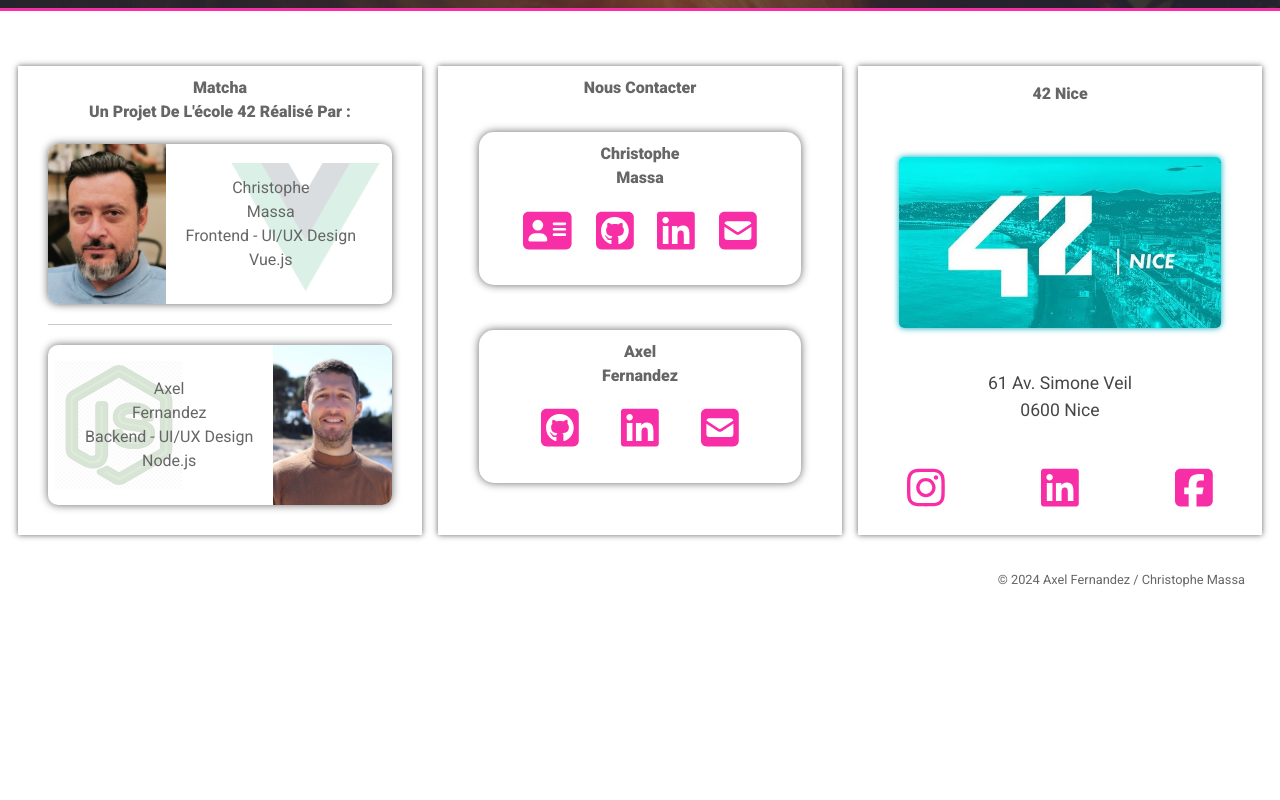
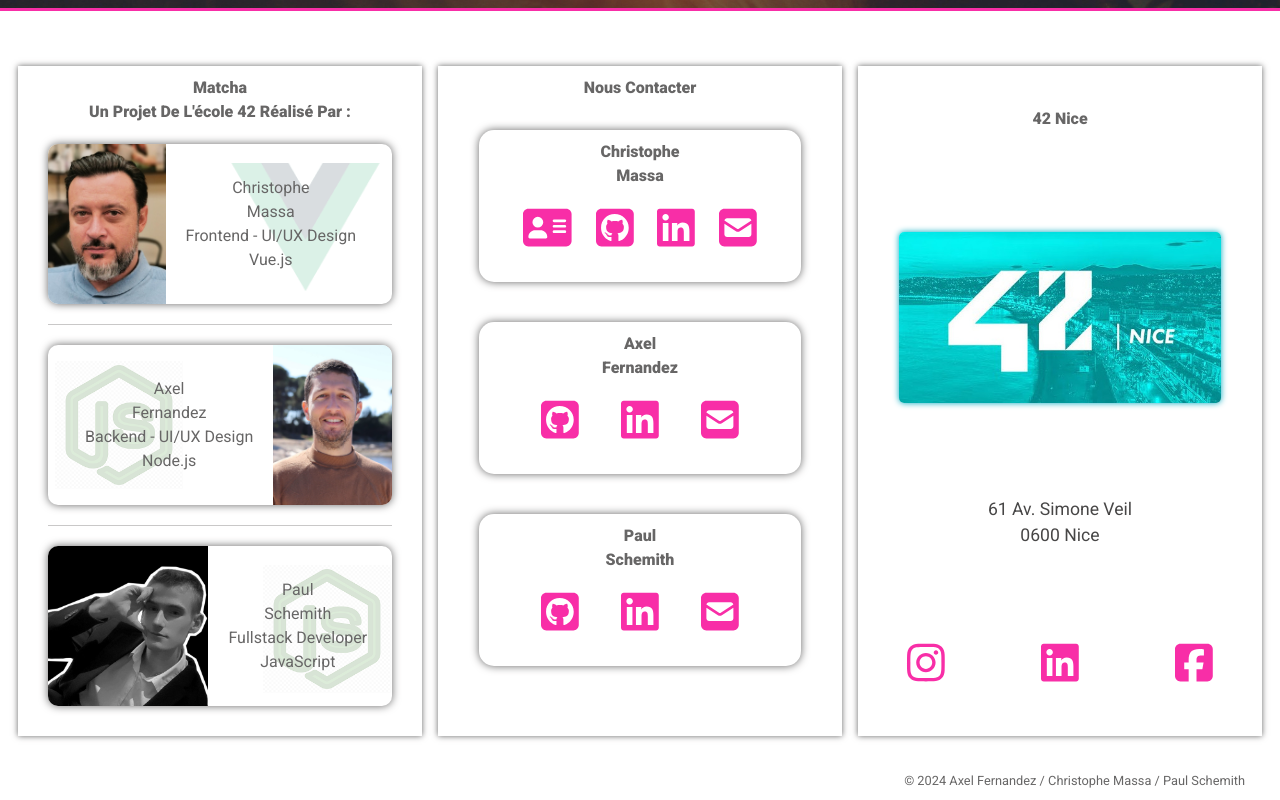
Before and after one commit to AxelFdez/matcha, a Vue app in the folder frontend/: page / in a window 1280 px wide. Shown: the part 792-1592 px from the top of the page. Before the commit the page ends 1391 px from the top, so only its background shows below. Built offline with nearby package versions, Linux system fonts and the light colour scheme; no server answers.

Commit message:
✨ Add Paul Schemith to team and update footer information

```diff
--- a/frontend/src/components/footer/FooterCmp.vue
+++ b/frontend/src/components/footer/FooterCmp.vue
@@ -7,7 +7,7 @@
         <Card_42></Card_42>
       </div>
       <!-- <AboutProject></AboutProject> -->
-      <div class="copyright">&copy; 2024 Axel Fernandez / Christophe Massa</div>
+      <div class="copyright">&copy; 2024 Axel Fernandez / Christophe Massa / Paul Schemith</div>
     </div>
   </footer>
 </template>
--- a/frontend/src/components/footer/card_contacts/CardContacts.vue
+++ b/frontend/src/components/footer/card_contacts/CardContacts.vue
@@ -6,13 +6,14 @@
     <div class="contact--container">
       <Contact :infos="chris_infos"></Contact>
       <Contact :infos="axel_infos"></Contact>
+      <Contact :infos="paul_infos"></Contact>
     </div>
   </div>
 </template>
 
 <script>
 import Contact from "./ContactCmp.vue";
-import { chris_infos, axel_infos } from "../../../data/data.js";
+import { chris_infos, axel_infos, paul_infos } from "../../../data/data.js";
 import { useI18n } from "vue-i18n";
 
 export default {
@@ -24,6 +25,7 @@ export default {
     return {
       chris_infos,
       axel_infos,
+      paul_infos,
     };
   },
   setup() {
--- a/frontend/src/components/footer/card_team/CardTeam.vue
+++ b/frontend/src/components/footer/card_team/CardTeam.vue
@@ -7,6 +7,8 @@
     <RowChris :person="chris_obj"></RowChris>
     <hr />
     <RowAxel :person="axel_obj"></RowAxel>
+    <hr />
+    <RowChris :person="paul_obj"></RowChris>
   </div>
 </template>
 
@@ -38,19 +40,29 @@ export default {
       techUsed: "Node.js",
       imgProfile: "src/img-axel.jpg",
     };
+    const paul_obj = {
+      vueLogo: "src/node-js-logo.png",
+      firstName: "Paul",
+      lastName: "Schemith",
+      role: "Fullstack Developer",
+      imgProfile: "src/img-paul.png",
+      techUsed: "JavaScript",
+
+    };
     const { t } = useI18n();
     // Utilisation de la fonction de traduction
     const projectMadeBy = t("projectMadeBy");
     return {
       chris_obj,
       axel_obj,
+      paul_obj,
       projectMadeBy,
     };
   },
 };
 </script>
 
-<style lang=scss>
+<style lang="scss">
 .col--infos--team {
   box-shadow: 0 0 6px var(--gray);
   padding: 10px 0px 10px 0px;
--- a/frontend/src/data/data.js
+++ b/frontend/src/data/data.js
@@ -1,4 +1,3 @@
-
 export const aboutProjectFooter_fr = `Le projet Matcha de l'école 42 est un projet de développement web qui vise à créer une application de rencontres en ligne.
 Les étudiants sont chargés de construire une plateforme de rencontres où les utilisateurs peuvent créer des profils,
 rechercher d'autres utilisateurs, discuter et interagir les uns avec les autres.
@@ -61,32 +60,38 @@ Veuillez vérifier votre nom d'utilisateur et votre mot de passe et réessayer.
 Si vous avez oublié vos informations de connexion,
 veuillez utiliser l'option de récupération de mot de passe.`;
 
-
-
 export const chris_infos = {
-
   firstName: "christophe",
-  lastName: 'massa',
+  lastName: "massa",
   website: "https://chrisdev.pro",
   git: "https://github.com/ChrisDev427",
   linkedin: "https://www.linkedin.com/in/christophe-massa-2406b4273/",
   email: "chrisdev427@gmail.com",
 };
 export const axel_infos = {
-
   firstName: "axel",
-  lastName: 'fernandez',
+  lastName: "fernandez",
   website: "",
   git: "https://github.com/AxelFdez",
   linkedin: "https://www.linkedin.com/in/axelfernandez06/",
   email: "axe06@hotmail.fr",
 };
+
+export const paul_infos = {
+  firstName: "paul",
+  lastName: "schemith",
+  website: "",
+  git: "https://github.com/PaulSchemith",
+  linkedin: "https://www.linkedin.com/in/paul-schemith/",
+  email: "paulschemith95@gmail.com",
+};
+
 export const ecole_infos = {
-  img: 'src/img-42.jpeg',
-  address: '61 Av. Simone Veil',
-  cp: '0600 Nice',
-  website: 'https://42nice.fr/',
-  instagram: 'https://www.instagram.com/42nice/',
-  linkedin: 'https://www.linkedin.com/school/42nice/',
-  facebook: 'https://www.facebook.com/42nice/?locale=fr_FR'
+  img: "src/img-42.jpeg",
+  address: "61 Av. Simone Veil",
+  cp: "0600 Nice",
+  website: "https://42nice.fr/",
+  instagram: "https://www.instagram.com/42nice/",
+  linkedin: "https://www.linkedin.com/school/42nice/",
+  facebook: "https://www.facebook.com/42nice/?locale=fr_FR",
 };
```
Also changed, not shown: frontend/public/src/img-paul.png (added), 1 other file (tests, documents, lock files or other folders).
